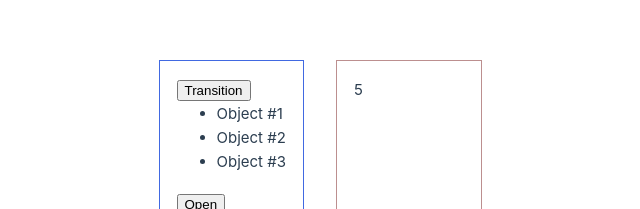
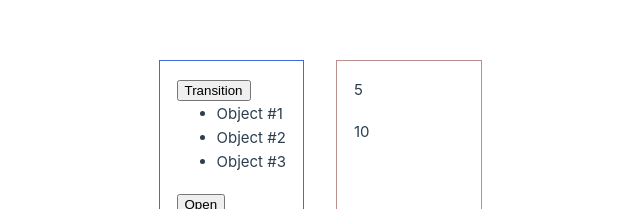
Before and after one commit to RickyBv1/Components-Composition-Vue, a Vue app: page / in a window 1280 px wide. Shown: the part 199-408 px from the top of the page, without its empty margins (320-960 px from the left). Built offline with nearby package versions, Linux system fonts and the light colour scheme.

Commit message:
feat: add ClaseWatch component and integrate into App.vue

```diff
--- a/src/App.vue
+++ b/src/App.vue
@@ -4,6 +4,7 @@ import ClaseTeleports from './components/ClaseTeleports/ClaseTeleports.vue'
 import ClaseCicloDeVida from './components/ClaseCicloDeVida/ClaseCicloDeVida.vue'
 import ClaseMixins from './components/ClaseMixins/ClaseMixins.vue'
 import ClaseVariablesReactivas from './compositions/ClaseVariablesReactivas/ClaseVariablesReactivas.vue'
+import ClaseWatch from './compositions/ClaseWatch/ClaseWatch.vue'
 
 export default {
   name: 'App',
@@ -13,6 +14,7 @@ export default {
     ClaseCicloDeVida,
     ClaseMixins,
     ClaseVariablesReactivas,
+    ClaseWatch,
   },
 }
 </script>
@@ -30,6 +32,8 @@ export default {
 
   <div id="composition">
     <ClaseVariablesReactivas class="card" />
+
+    <ClaseWatch class="card" />
   </div>
 </template>
 
--- /dev/null
+++ b/src/compositions/ClaseWatch/ClaseWatch.vue
@@ -0,0 +1,14 @@
+<template>
+  <HomeWatch></HomeWatch>
+</template>
+
+<script>
+import HomeWatch from './components/HomeWatch.vue'
+
+export default {
+  name: 'ClaseWatch',
+  components: {
+    HomeWatch,
+  },
+}
+</script>
--- /dev/null
+++ b/src/compositions/ClaseWatch/components/HomeWatch.vue
@@ -0,0 +1,26 @@
+<template>
+  <div>{{ obj.counter }}</div>
+</template>
+
+<script>
+import { reactive, watch } from 'vue'
+
+export default {
+  setup() {
+    const obj = reactive({ counter: 0 })
+
+    setInterval(() => obj.counter++, 500)
+
+    watch(
+      () => obj.counter,
+      (value, before) => {
+        console.log(value, before)
+      },
+    )
+
+    return {
+      obj,
+    }
+  },
+}
+</script>
```
